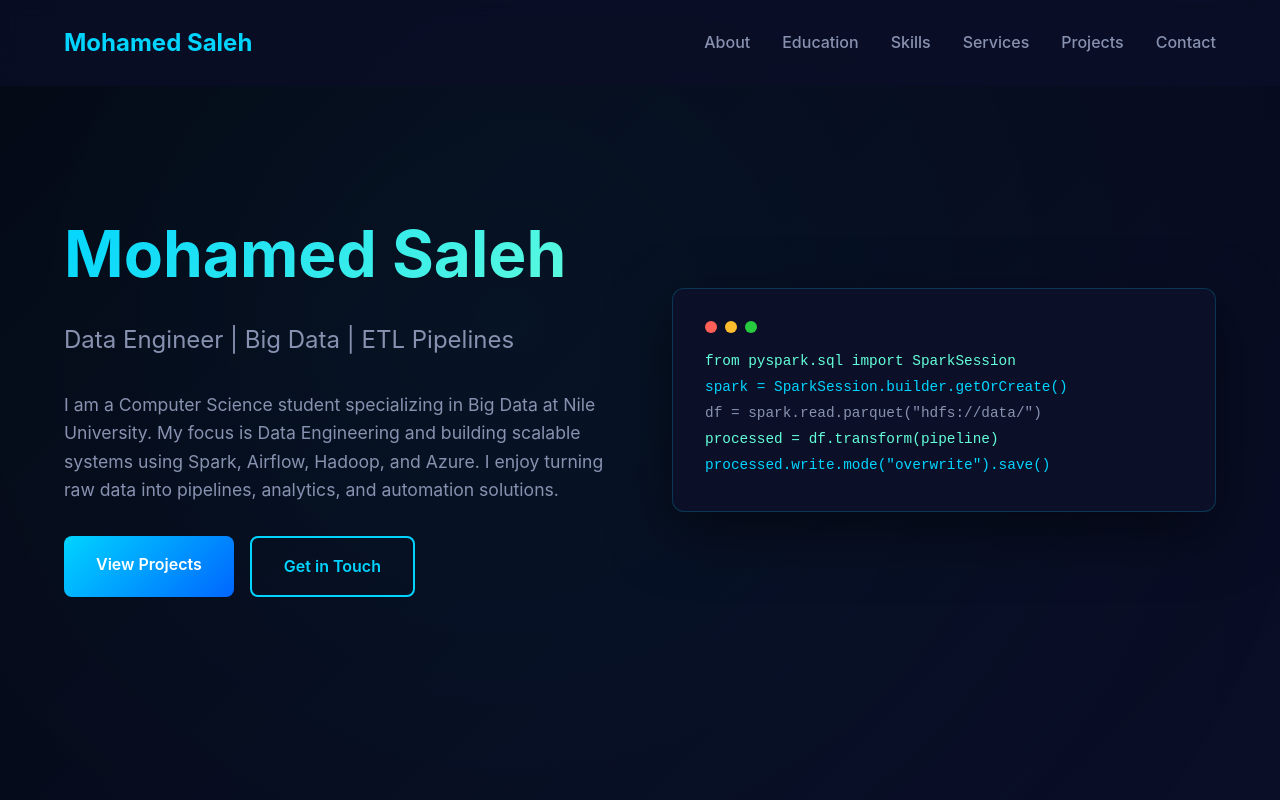
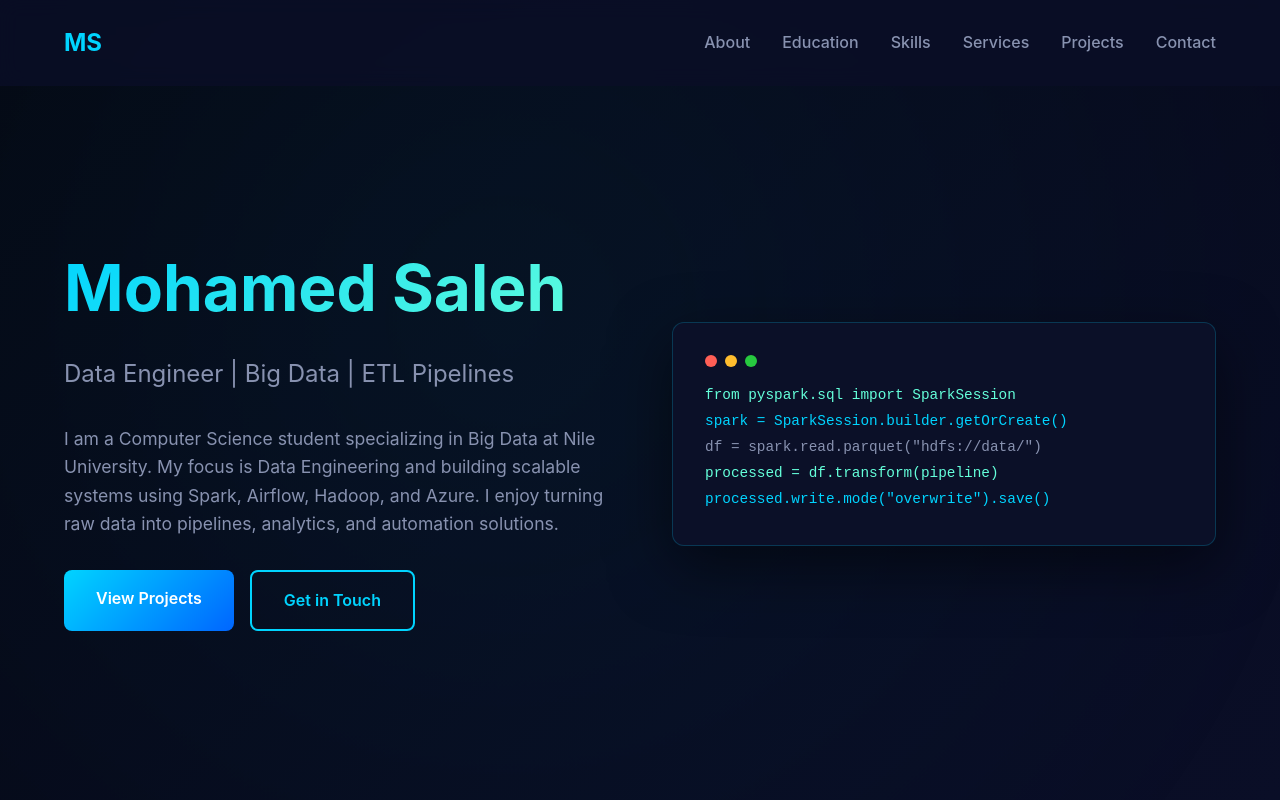
Before and after one commit to MohamedMSaleh/Mohamed-Saleh-Portfolio, a plain HTML site: page index.html in a window 1280 px wide. Shown: the top 800 px of the page. Drawn offline with Linux system fonts and the light colour scheme.

Commit message:
Update index.html

```diff
--- a/index.html
+++ b/index.html
@@ -113,6 +113,7 @@
             justify-content: center;
             padding: 2rem 5%;
             position: relative;
+            padding-top: 100px; /* <--- أضف هذا السطر هنا */
         }
 
         .hero-content {
@@ -661,7 +662,7 @@
 
     <nav id="navbar">
         <div class="container">
-            <a href="#" class="logo">Mohamed Saleh</a>
+            <a href="#" class="logo">MS</a>
             <ul class="nav-links">
                 <li><a href="#about">About</a></li>
                 <li><a href="#education">Education</a></li>
```
